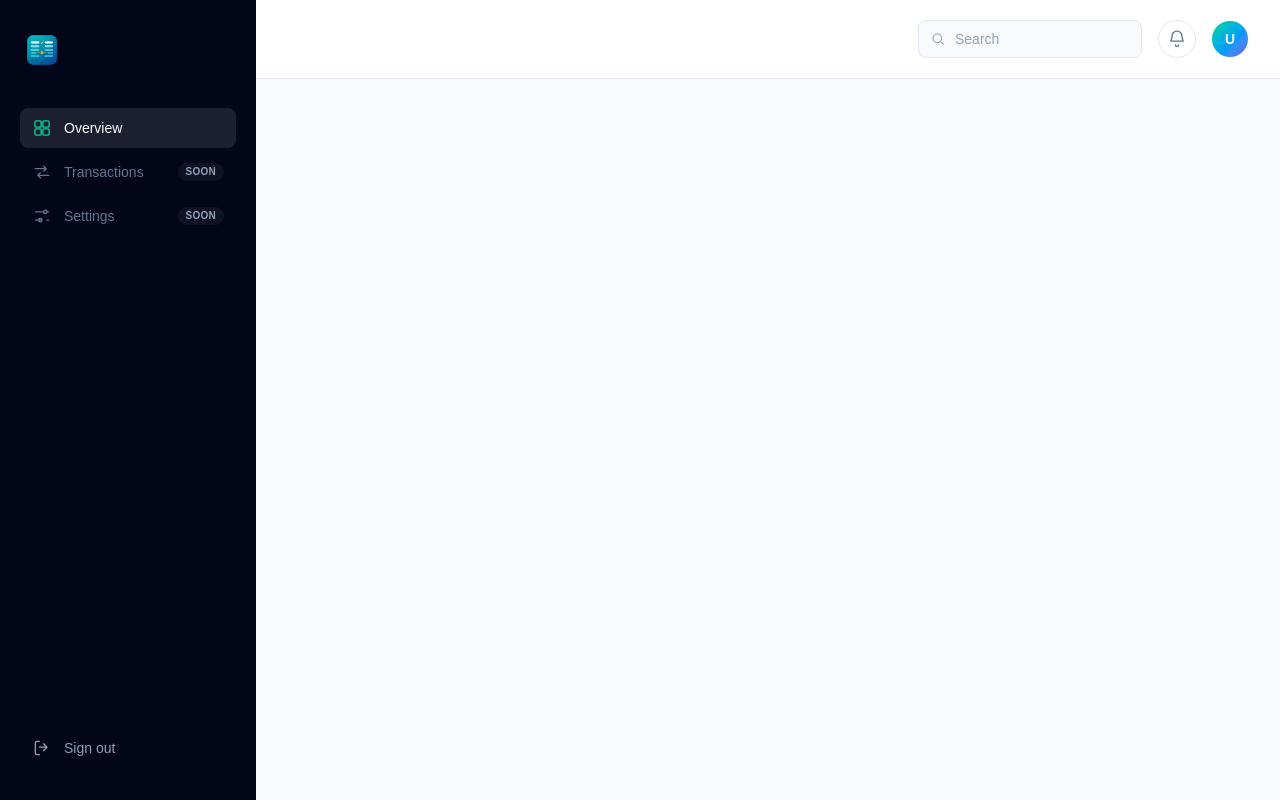
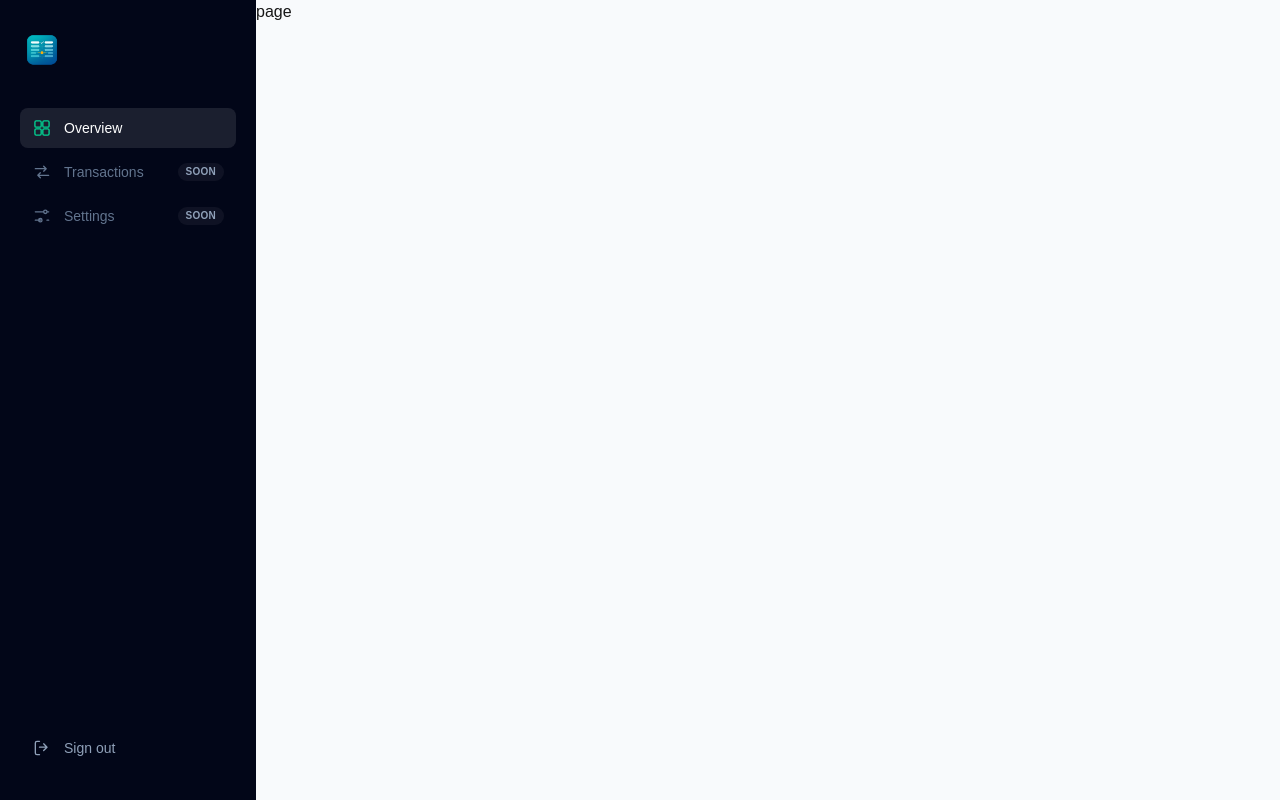
Before and after one commit to ousainoubsj/recon-frontend, a Next.js app: page /dashboard in a window 1280 px wide. Built offline with nearby package versions, Linux system fonts and the light colour scheme.

Commit message:
Remove Header component from DashboardLayout and refactor Page component for consistency

```diff
--- a/app/dashboard/layout.tsx
+++ b/app/dashboard/layout.tsx
@@ -1,14 +1,10 @@
-import Header from '@/components/dashboard/Header'
 import Sidebar from '@/components/dashboard/Sidebar'
 
 export default function DashboardLayout({ children }: LayoutProps<'/dashboard'>) {
   return (
     <div className="flex min-h-screen bg-slate-50">
       <Sidebar />
-      <div className="flex min-w-0 flex-1 flex-col">
-        <Header />
-        {children}
-      </div>
+      <div className="flex min-w-0 flex-1 flex-col">{children}</div>
     </div>
   )
 }
--- a/app/dashboard/page.tsx
+++ b/app/dashboard/page.tsx
@@ -1,3 +1,9 @@
-export default function Page() {
-  return <main className="flex-1 px-6 py-8 sm:px-8" />
+import React from 'react'
+
+const page = () => {
+  return (
+    <div>page</div>
+  )
 }
+
+export default page
```
